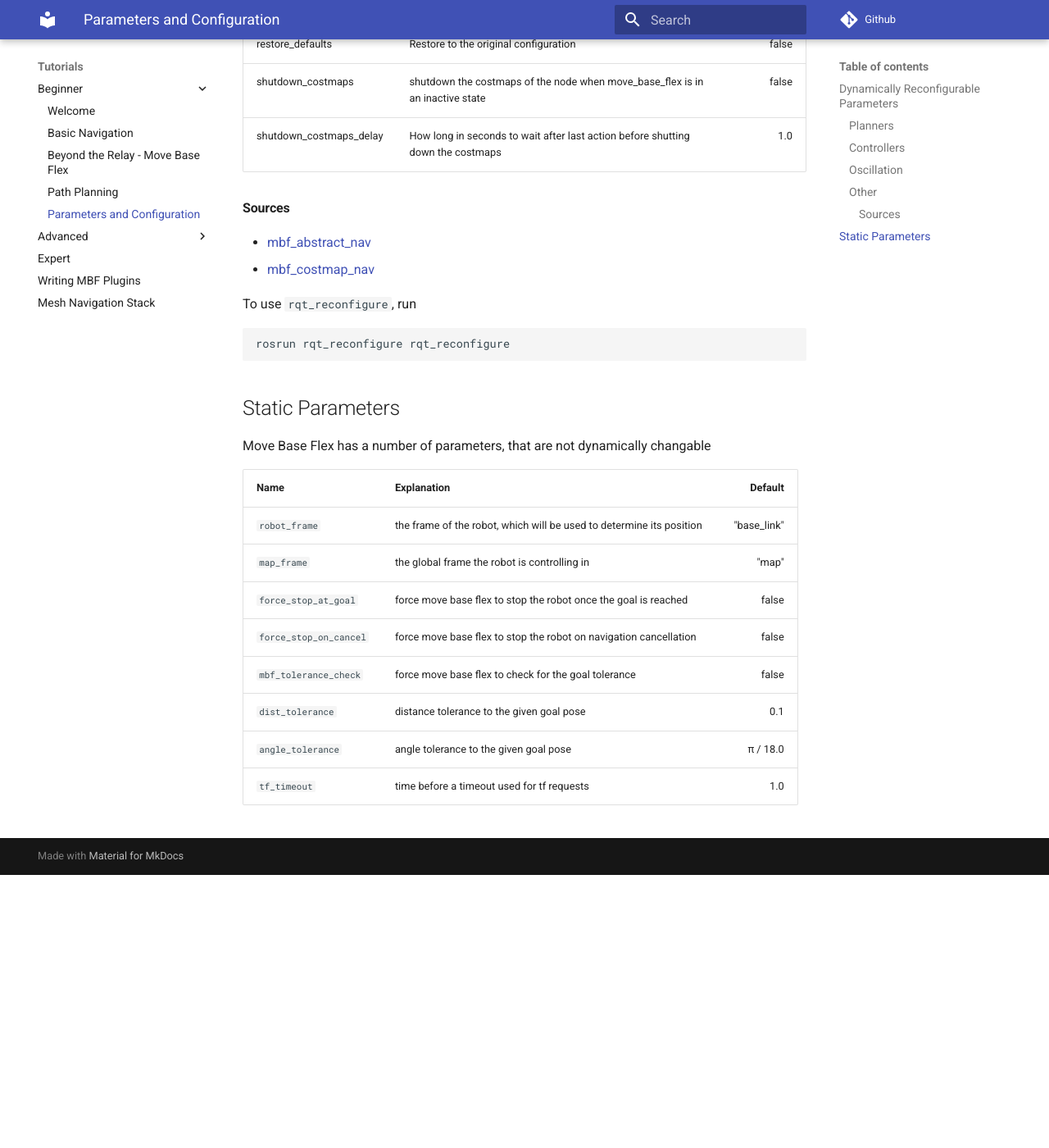
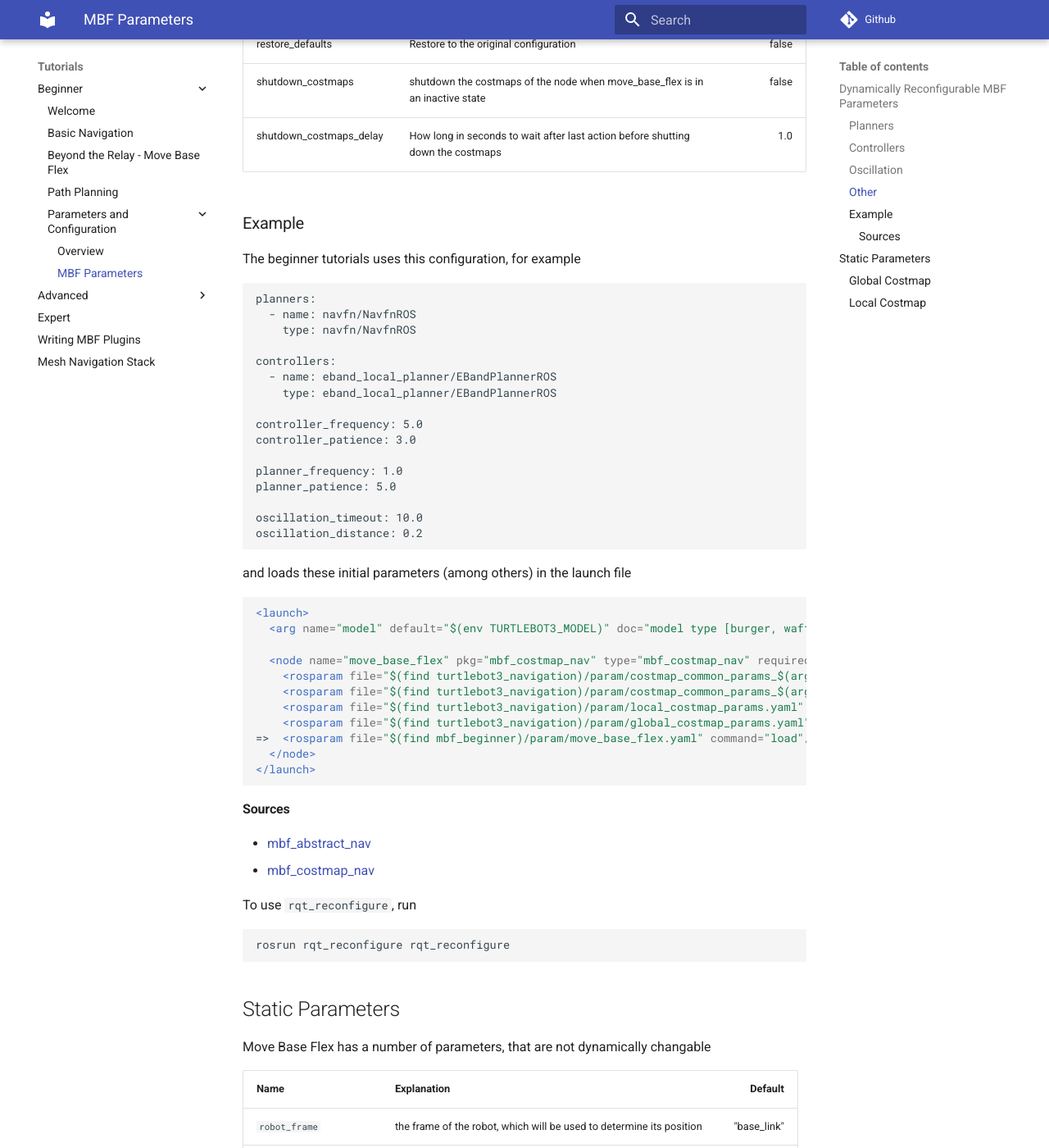
Before and after one commit to naturerobots/mbf_docs, an MkDocs documentation site: the page built from docs/tutorials/beginner/parameters/mbf_parameters.md, in a window 1280 px wide and 1400 px high, scrolled down 1572 px. Shown: the whole window at 82% size. Built offline with MkDocs 1.6.1 and Material for MkDocs 9.7.7, drawn with Linux system fonts in a browser that asks for light colours; comment, search, counter and statistics services are not loaded; before the commit the page ends 2639 px from its top, so only the background shows below that; some of the changed text lies outside the part shown.

Commit message:
adapt to mbf_beginner

````diff
--- a/docs/tutorials/beginner/parameters.md
+++ b/docs/tutorials/beginner/parameters/mbf_parameters.md
@@ -1,6 +1,6 @@
-# Parameters and Configuration
+# MBF Parameters
 
-## Dynamically Reconfigurable Parameters
+## Dynamically Reconfigurable MBF Parameters
 
 The following parameters are changable at runtime, with `rqt_reconfigure`, or with launch file arguments
 
@@ -39,6 +39,46 @@
 | shutdown_costmaps | shutdown the costmaps of the node when move_base_flex is in an inactive state |  false |
 | shutdown_costmaps_delay | How long in seconds to wait after last action before shutting down the costmaps |  1.0 |
 
+
+### Example
+
+The beginner tutorials uses this configuration, for example
+
+```
+planners:
+  - name: navfn/NavfnROS
+    type: navfn/NavfnROS
+
+controllers:
+  - name: eband_local_planner/EBandPlannerROS
+    type: eband_local_planner/EBandPlannerROS
+
+controller_frequency: 5.0
+controller_patience: 3.0
+
+planner_frequency: 1.0
+planner_patience: 5.0
+
+oscillation_timeout: 10.0
+oscillation_distance: 0.2
+```
+
+and loads these initial parameters (among others) in the launch file
+
+```xml
+<launch>
+  <arg name="model" default="$(env TURTLEBOT3_MODEL)" doc="model type [burger, waffle, waffle_pi]"/>
+
+  <node name="move_base_flex" pkg="mbf_costmap_nav" type="mbf_costmap_nav" required="true" output="screen" clear_params="true">
+    <rosparam file="$(find turtlebot3_navigation)/param/costmap_common_params_$(arg model).yaml" command="load" ns="global_costmap" />
+    <rosparam file="$(find turtlebot3_navigation)/param/costmap_common_params_$(arg model).yaml" command="load" ns="local_costmap" />
+    <rosparam file="$(find turtlebot3_navigation)/param/local_costmap_params.yaml" command="load" />
+    <rosparam file="$(find turtlebot3_navigation)/param/global_costmap_params.yaml" command="load" />
+=>  <rosparam file="$(find mbf_beginner)/param/move_base_flex.yaml" command="load"/>
+  </node>
+</launch>
+```
+
 #### Sources
 
 * [mbf_abstract_nav](https://github.com/magazino/move_base_flex/blob/596ed881bfcbd847e9d296c6d38e4d3fa3b74a4d/mbf_abstract_nav/src/mbf_abstract_nav/__init__.py)
@@ -64,3 +104,11 @@
 `dist_tolerance` | distance tolerance to the given goal pose | 0.1 |
 `angle_tolerance` | angle tolerance to the given goal pose | π / 18.0 |
 `tf_timeout` | time before a timeout used for tf requests | 1.0 |
+
+### Global Costmap
+
+TODO
+
+### Local Costmap
+
+TODO
--- a/mkdocs.yml
+++ b/mkdocs.yml
@@ -30,7 +30,9 @@
       - Basic Navigation: tutorials/beginner/basic_navigation.md
       - Beyond the Relay - Move Base Flex: tutorials/beginner/beyond_relay.md
       - Path Planning: tutorials/beginner/path_planning.md
-      - Parameters and Configuration: tutorials/beginner/parameters.md
+      - Parameters and Configuration:
+        - Overview: tutorials/beginner/parameters/overview.md
+        - MBF Parameters: tutorials/beginner/parameters/mbf_parameters.md
     - Advanced:
       - Welcome: tutorials/advanced/welcome.md
       - Writing a simple SMACH: tutorials/advanced/smach.md
````
Also changed, not shown: docs/tutorials/beginner/basic_navigation.md (+7 -7 lines), docs/tutorials/beginner/beyond_relay.md (+3 -3 lines), docs/tutorials/beginner/parameters/overview.md (added, +7 -0 lines), docs/tutorials/beginner/welcome.md (+4 -4 lines).
